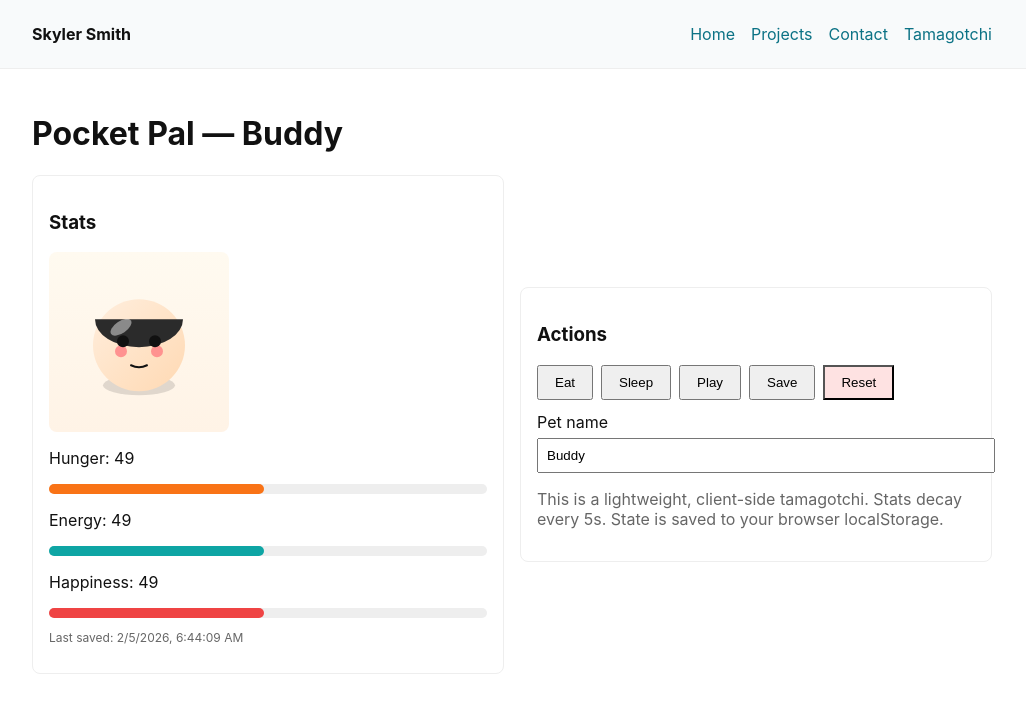
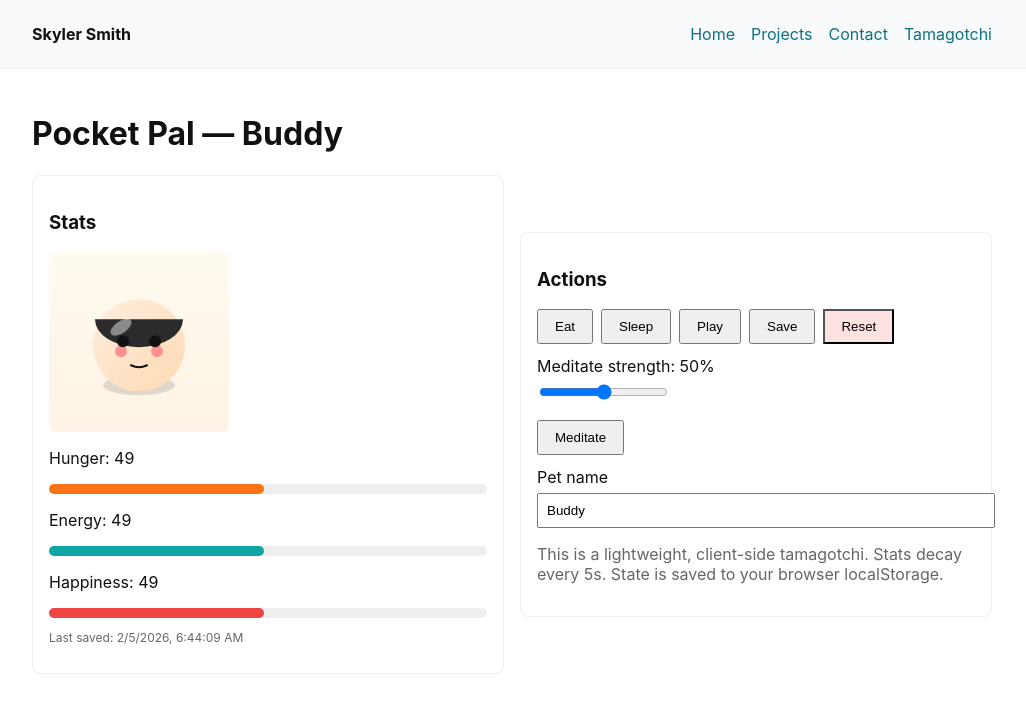
Before and after one commit to skysmith/skyler-site, a Next.js app: page /tamagotchi in a window 1280 px wide. Shown: the top 712 px of the page, without its empty margins (128-1154 px from the left). Built offline with nearby package versions, Linux system fonts and the light colour scheme.

Commit message:
Tamagotchi: add meditate slider and action to restore energy/happiness

```diff
--- a/pages/tamagotchi.js
+++ b/pages/tamagotchi.js
@@ -17,6 +17,7 @@ export default function Tamagotchi(){
   const [name, setName] = useState('Buddy')
   const [lastSaved, setLastSaved] = useState(null)
   const [playAnim, setPlayAnim] = useState(false)
+  const [meditateLevel, setMeditateLevel] = useState(50)
 
   // load from localStorage
   useEffect(()=>{
@@ -102,6 +103,26 @@ export default function Tamagotchi(){
               <button onClick={saveState} style={{padding:'0.5rem 1rem'}}>Save</button>
               <button onClick={handleReset} style={{padding:'0.5rem 1rem',background:'#fee2e2'}}>Reset</button>
             </div>
+
+            <div style={{marginTop:12}}>
+              <label style={{display:'block',marginBottom:6}}>Meditate strength: {meditateLevel}%</label>
+              <input type="range" min="0" max="100" value={meditateLevel} onChange={e=>setMeditateLevel(Number(e.target.value))} />
+              <div style={{marginTop:8}}>
+                <button onClick={()=>{
+                  // meditate: restore energy and happiness based on slider
+                  const energyGain = Math.round(meditateLevel/5)
+                  const happinessGain = Math.round(meditateLevel/10)
+                  setEnergy(e=>clamp(e+energyGain))
+                  setHappiness(h=>clamp(h+happinessGain))
+                  // meditating reduces hunger slightly
+                  setHunger(h=>clamp(h-5))
+                  setPlayAnim(true)
+                  saveState()
+                  setTimeout(()=>setPlayAnim(false),800)
+                }} style={{padding:'0.5rem 1rem',marginTop:8}}>Meditate</button>
+              </div>
+            </div>
+
             <div style={{marginTop:12}}>
               <label style={{display:'block',marginBottom:6}}>Pet name</label>
               <input value={name} onChange={e=>setName(e.target.value)} style={{padding:'0.5rem',width:'100%'}} />
```
